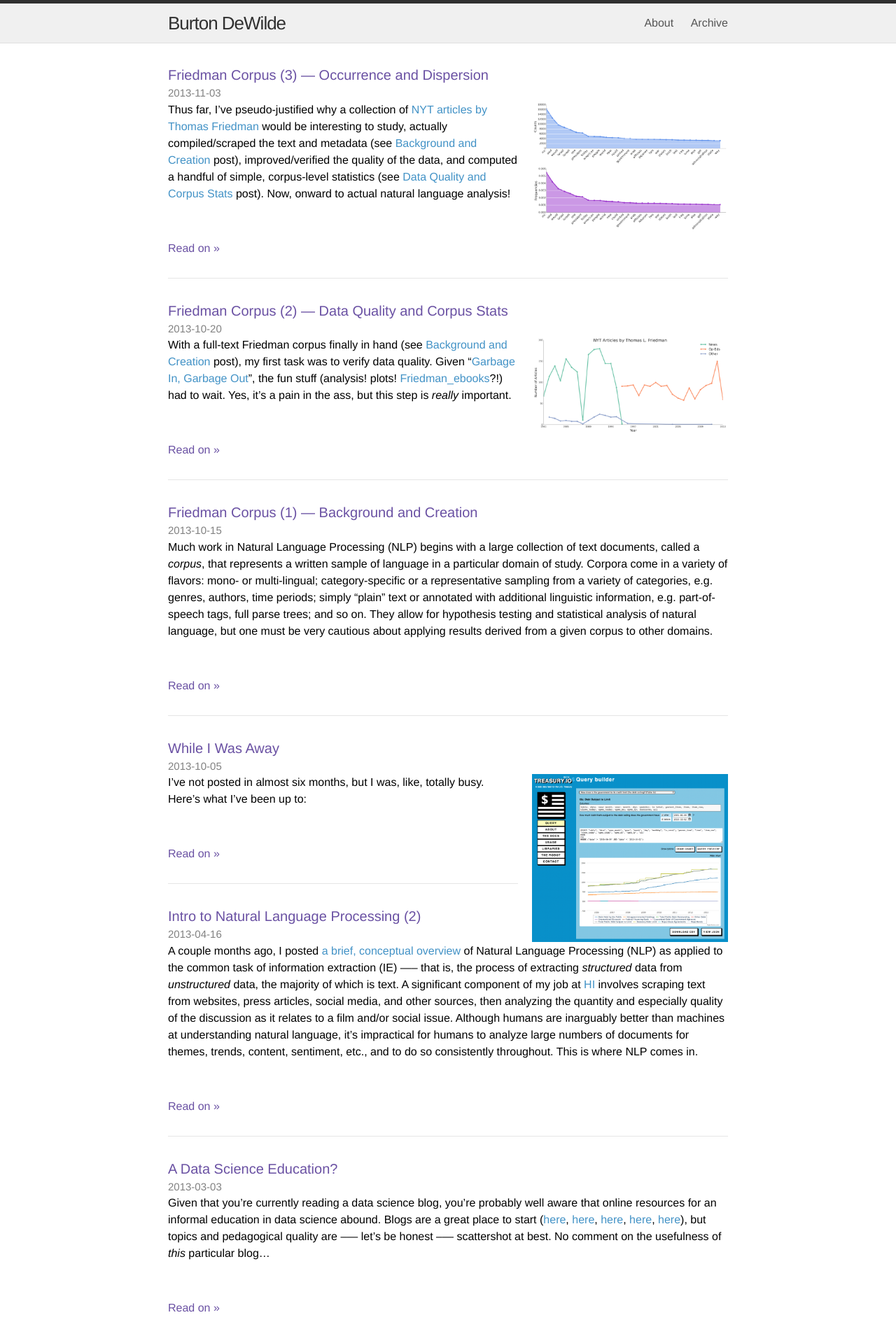
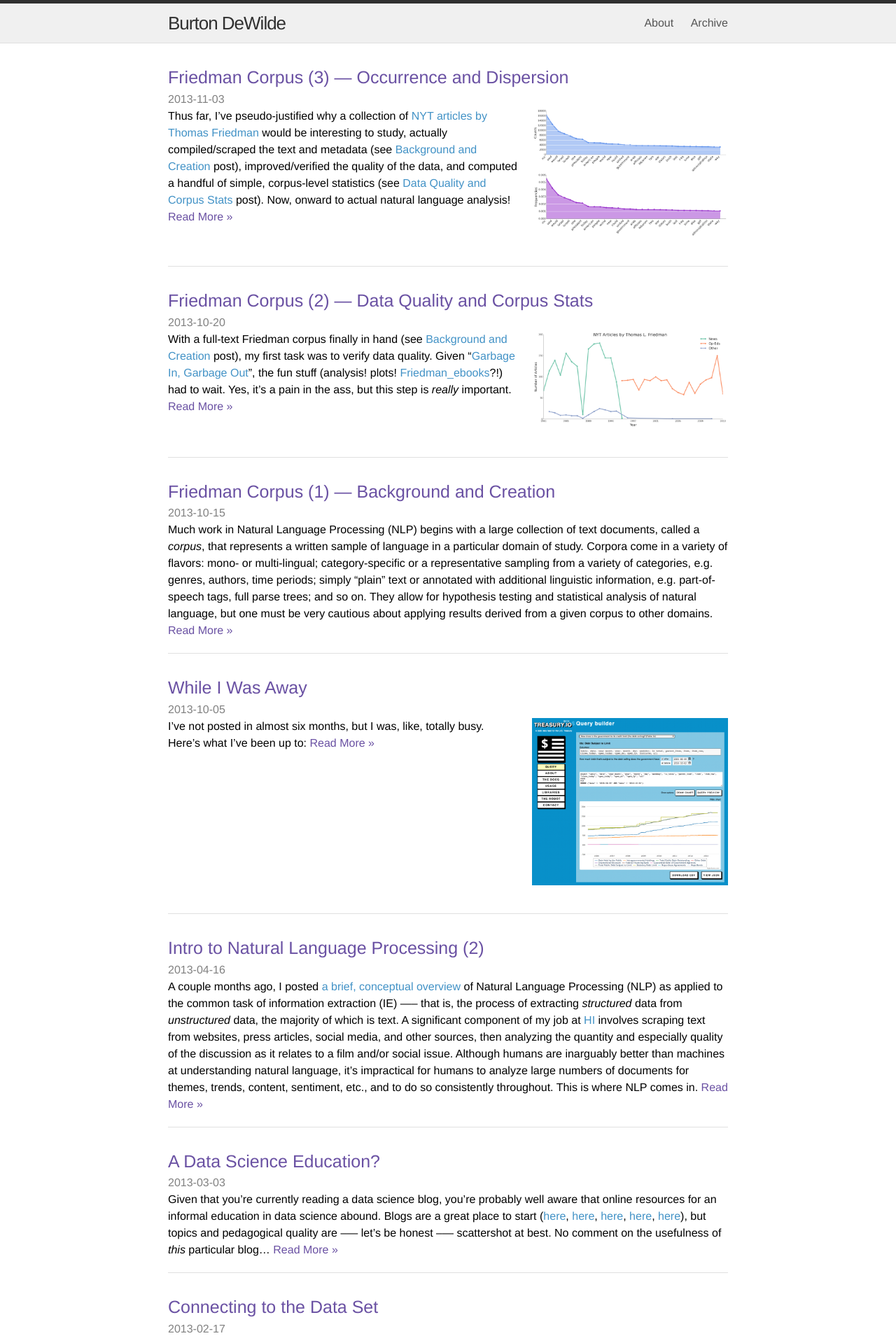
Before and after one commit to bdewilde/bdewilde.github.io, a Jekyll site: the page built from index.html, in a window 1280 px wide. Shown: the top 1909 px of the page at 70% size. Built offline with Jekyll 4.4.1, drawn with Linux system fonts in a browser that asks for light colours; nearby versions of some CDN libraries; the list of posts is cut into pages by our own code; some of the changed text lies outside the part shown.

Commit message:
tweaking structure/styling of home page posts

```diff
--- a/assets/css/style.css
+++ b/assets/css/style.css
@@ -20,19 +20,6 @@ h1, h2, h3, h4, h5, h6 {
   font-size: 100%;
   font-weight: 400;
   /*font-family: Helvetica, Arial, sans-serif;*/
-}
-
-hr {
-  border: 0;
-  height: 0;
-  border-top: 1px solid rgba(0, 0, 0, 0.1);
-  border-bottom: 1px solid rgba(255, 255, 255, 0.3);
-  margin: 30px auto;
-}
-
-.preview-pic {
-  width: 35%;
-  padding-left: 20px;
 }
 
 /* link color and decoration*/
@@ -171,9 +158,27 @@ footer a:hover {
 
 .posts li { margin-bottom: 30px; }
 
+.post-preview {
+  border-bottom: 1px solid #e0e0e0;
+  padding-bottom: 20px;
+  overflow: auto;
+}
+
+.post-excerpt {
+  max-width: 65%;
+}
+
+.preview-pic {
+  float: right;
+  max-width: 35%;
+  max-height: 250px;
+  padding-left: 20px;
+  padding-bottom: 20px;
+}
+
 .posts .post-date {
   display: block;
-  font-size: 15px;
+  font-size: 16px;
   color: #818181;
 }
 
@@ -182,7 +187,8 @@ footer a:hover {
 }
 
 .posts .post-title {
-  font-size: 20px;
+  font-size: 25px;
+  font-weight: 200;
 }
 
 .posts p {
--- a/index.html
+++ b/index.html
@@ -10,16 +10,22 @@ layout: default
     </h1>
 
     <div class="post-date">{{ post.date | date: '%Y-%m-%d' }}</div>
-    <div class="post-content">
+    <div class="post-preview">
       {% if post.preview_pic %}
         <a href="{{ post.url }}">
-          <img class="preview-pic" src="{{ post.preview_pic }}" style="float: right; margin: 0">
+          <img class="preview-pic" src="{{ post.preview_pic }}">
         </a>
+        <div class="post-excerpt">
+          {{ post.excerpt }}
+          <a class="nav-link" href="{{ post.url }}">Read More &raquo;</a>
+        </div>
+      {% else %}
+        <div class="post-excerpt" style="max-width: 100%">
+          {{ post.excerpt }}
+          <a class="nav-link" href="{{ post.url }}">Read More &raquo;</a>
+        </div>
       {% endif %}
-      {{ post.excerpt }}
     </div>
-    <br><a class="nav-link" href="{{ post.url }}">Read on &raquo;</a>
-    <hr>
   </div>
   {% endfor %}
 </div>
```
